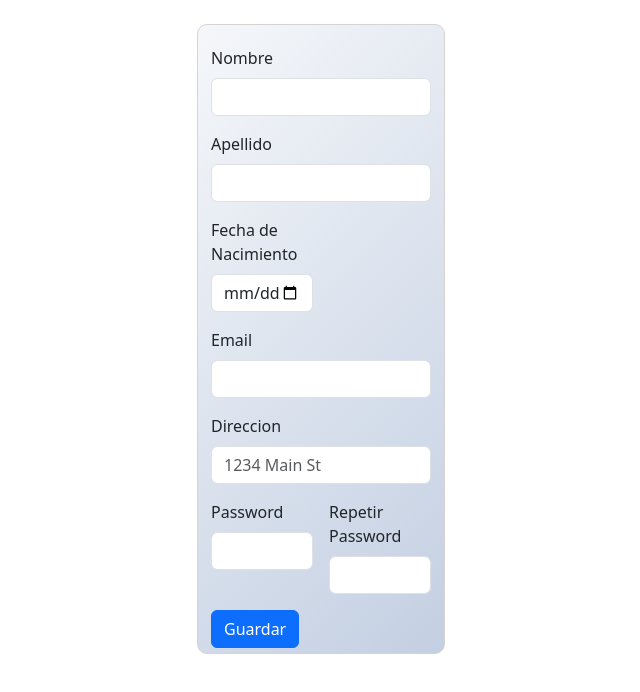
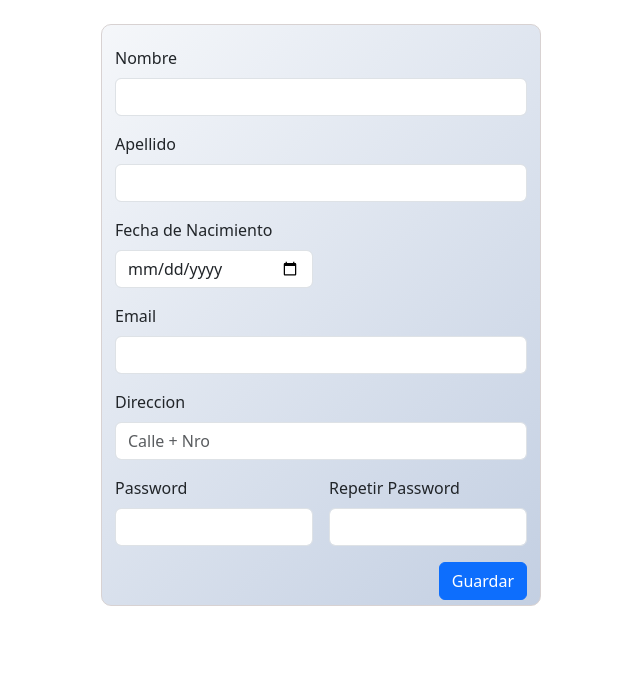
Before and after one commit to pablowintergit/uso-tablas, an Angular app: page / in a window 1280 px wide. Shown: the top 692 px of the page, without its empty margins (319-959 px from the left). Built offline with nearby package versions, Linux system fonts and the light colour scheme.

Commit message:
Ajustes Finales

```diff
--- a/src/app/student-form/student-form.component.html
+++ b/src/app/student-form/student-form.component.html
@@ -1,4 +1,4 @@
-<div class="container justify-content-center w-25">
+<div class="container justify-content-center">
   <form [formGroup]="studentForm" (submit)="onSubmit()" class="row g-3 m-4">
     <div class="col-md-12">
       <label for="inputName" class="form-label">Nombre</label>
@@ -68,7 +68,7 @@
 
     <div class="col-12">
       <label for="inputAdress" class="form-label">Direccion</label>
-      <input type="text" class="form-control" id="inputAddress" placeholder="1234 Main St" formControlName="adreess"
+      <input type="text" class="form-control" id="inputAddress" placeholder="Calle + Nro" formControlName="adreess"
         [class.is-valid]="adreessControl?.valid"
         [class.is-invalid]="adreessControl?.touched && adreessControl?.invalid" />
       <div *ngIf="adreessControl?.hasError('required'); else nextErrorAdress" class="invalid-feedback">
@@ -84,12 +84,16 @@
     <div class="col-md-6">
       <label for="inputPassword" class="form-label">Password</label>
       <input type="password" class="form-control" id="inputPassword" formControlName="password"
-        [class.is-valid]="passwordControl?.valid" [class.is-invalid]="
-          passwordControl?.touched && passwordControl?.invalid
-        " />
-      <div *ngIf="passwordControl?.hasError('required')" class="invalid-feedback">
+        [class.is-valid]="passwordControl?.valid"
+        [class.is-invalid]="passwordControl?.touched && passwordControl?.invalid"/>
+      <div *ngIf="passwordControl?.hasError('required'); else nextErrorPassword" class="invalid-feedback">
         Debe ingresar la contraseña
       </div>
+      <ng-template #nextErrorPassword>
+        <div *ngIf="passwordControl?.hasError('minlength')" class="invalid-feedback">
+          Debe ingresar al menos 4 caracteres
+        </div>
+      </ng-template>
     </div>
 
     <div class="col-md-6">
@@ -106,7 +110,7 @@
         </div>
       </ng-template>
     </div>
-    <div class="col-12">
+    <div class="col-12 d-flex justify-content-end">
       <button type="submit" class="btn btn-primary">Guardar</button>
     </div>
   </form>
--- a/src/app/student-form/student-form.component.scss
+++ b/src/app/student-form/student-form.component.scss
@@ -1,3 +1,6 @@
+.container{
+    width: 40%;
+}
 form{
     border: 1px solid rgb(216, 210, 210);
     border-radius: 10px;
--- a/src/app/student-form/student-form.component.ts
+++ b/src/app/student-form/student-form.component.ts
@@ -29,7 +29,7 @@ export class StudentFormComponent {
         [Validators.pattern('[a-zA-Z0-9._%+-]+@[a-zA-Z0-9.-]+.[a-zA-Z]{2,}'),
         Validators.required]),
         adreess:this.formBuilder.control('',[Validators.required,minLengthValidator]),
-        password:this.formBuilder.control('',[Validators.required,Validators.minLength(2)]),
+        password:this.formBuilder.control('',[Validators.required,Validators.minLength(4)]),
         repeatPassword:this.formBuilder.control('',[Validators.required,passwordMatchValidator])
       });
     }
```
